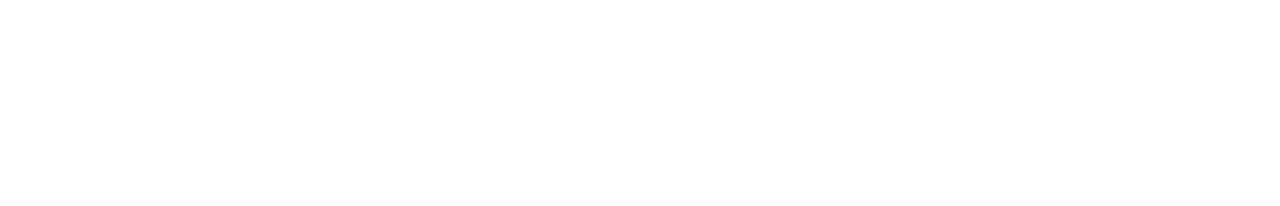
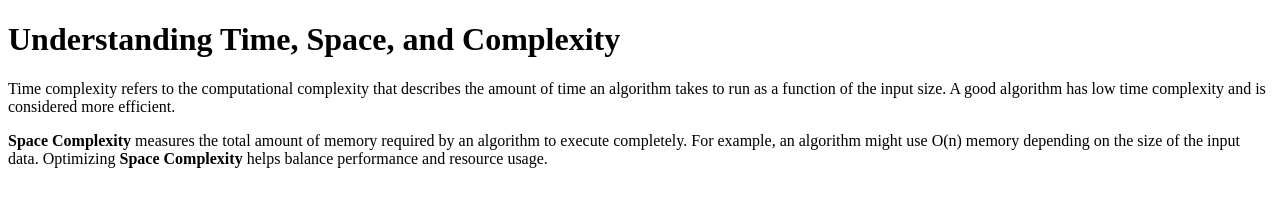
Before and after one commit to acciojob/time-and-space-complexity-Mufaddal-Hussen-Learning, a website: page main.html in a window 1280 px wide. Drawn offline with Linux system fonts and the light colour scheme.

Commit message:
created a submission

```diff
--- a/main.html
+++ b/main.html
@@ -1,16 +1,19 @@
 <!DOCTYPE html>
+<html lang="en">
+<head>
+  <meta charset="UTF-8">
+  <meta name="viewport" content="width=device-width, initial-scale=1.0">
+  <title>Time and Space Complexity</title>
+</head>
+<body>
+  <h1>Understanding Time, Space, and Complexity</h1>
 
-<html>
+  <p>
+    Time complexity refers to the computational complexity that describes the amount of time an algorithm takes to run as a function of the input size. A good algorithm has low time complexity and is considered more efficient.
+  </p>
 
-<head>
-	<link rel="stylesheet" href="styles.css">
-</head>
-
-<body>
-	<!-- the entire body must be written by student -->
-    <script type="text/javascript" src="./script.js">
-</script>
-
+  <p>
+    <b>Space Complexity</b> measures the total amount of memory required by an algorithm to execute completely. For example, an algorithm might use O(n) memory depending on the size of the input data. Optimizing <b>Space Complexity</b> helps balance performance and resource usage.
+  </p>
 </body>
-
 </html>
```
